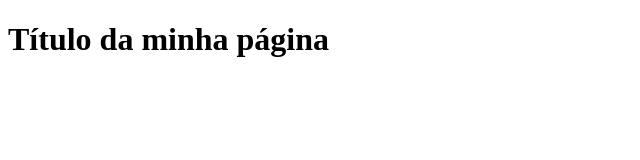
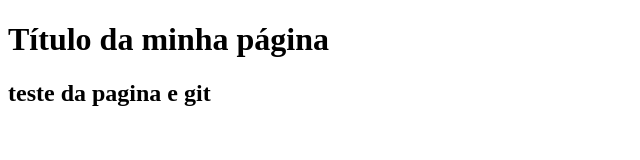
Before and after one commit to JaimeLSantos/demo, a plain HTML site: page index.html in a window 1280 px wide. Shown: the whole page, without its empty margins (0-640 px from the left). Drawn offline with Linux system fonts and the light colour scheme.

Commit message:
update - Index.html
Modificado o H2 do arquivo

```diff
--- a/index.html
+++ b/index.html
@@ -9,7 +9,7 @@
 
 <body>
     <h1>Título da minha página</h1>
-    <h2></h2>
+    <h2>teste da pagina e git</h2>
 
 
 </body>
```
